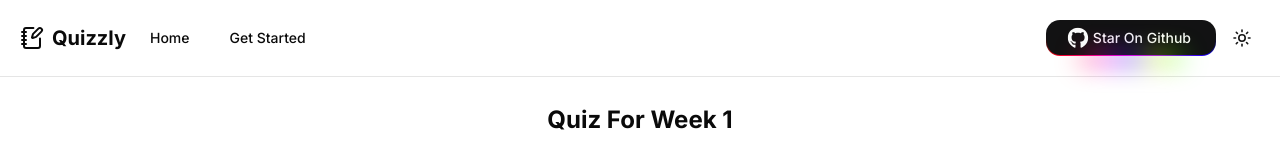
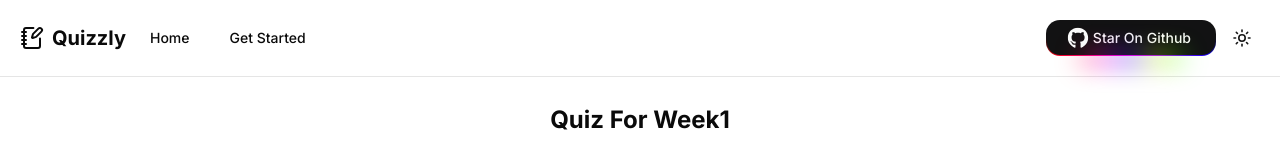
Before and after one commit to SKumr20/quizzly, a Next.js app: page /select-quiz/conservation-econ/week1 in a window 1280 px wide. Shown: the top 159 px of the page. Built offline with nearby package versions, Linux system fonts and the light colour scheme; no server answers.

Commit message:
Add Finalexam

```diff
--- a/src/app/select-quiz/conservation-econ/[week]/page.jsx
+++ b/src/app/select-quiz/conservation-econ/[week]/page.jsx
@@ -90,7 +90,9 @@ export default function QuizPage() {
 
   return (
     <div className="max-w-3xl mx-auto p-6 mt-2">
-      <h1 className="text-2xl font-bold mb-6 text-center">Quiz For {week.replace("week", "Week ")}</h1>
+      <h1 className="text-2xl font-bold mb-6 text-center">
+        Quiz For {week === "finalexam" ? "Final Exam" : week.replace("week", "Week").charAt(0).toUpperCase() + week.slice(1)}
+      </h1>
 
       {isLoading ? (
         <QuizLoader onFinish={() => setIsLoading(false)} />
```
